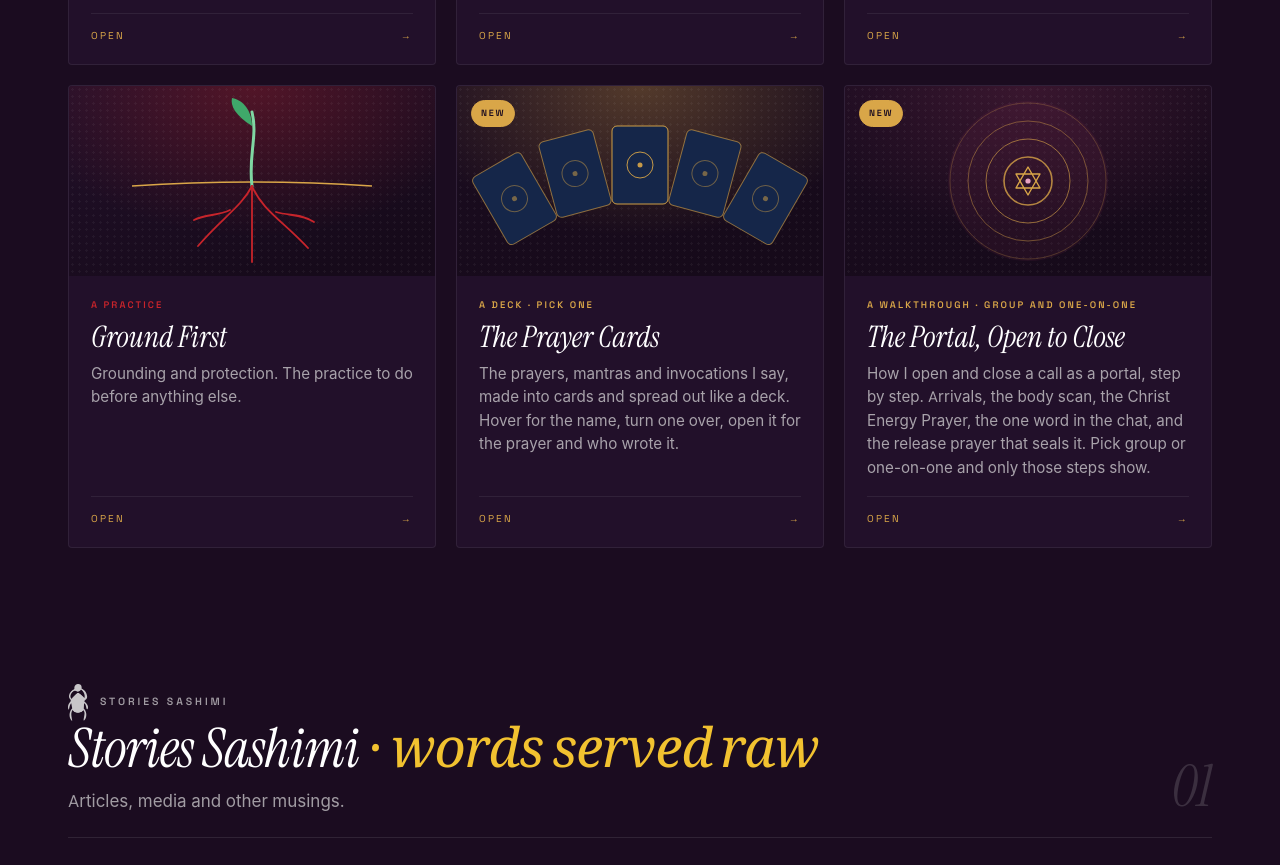
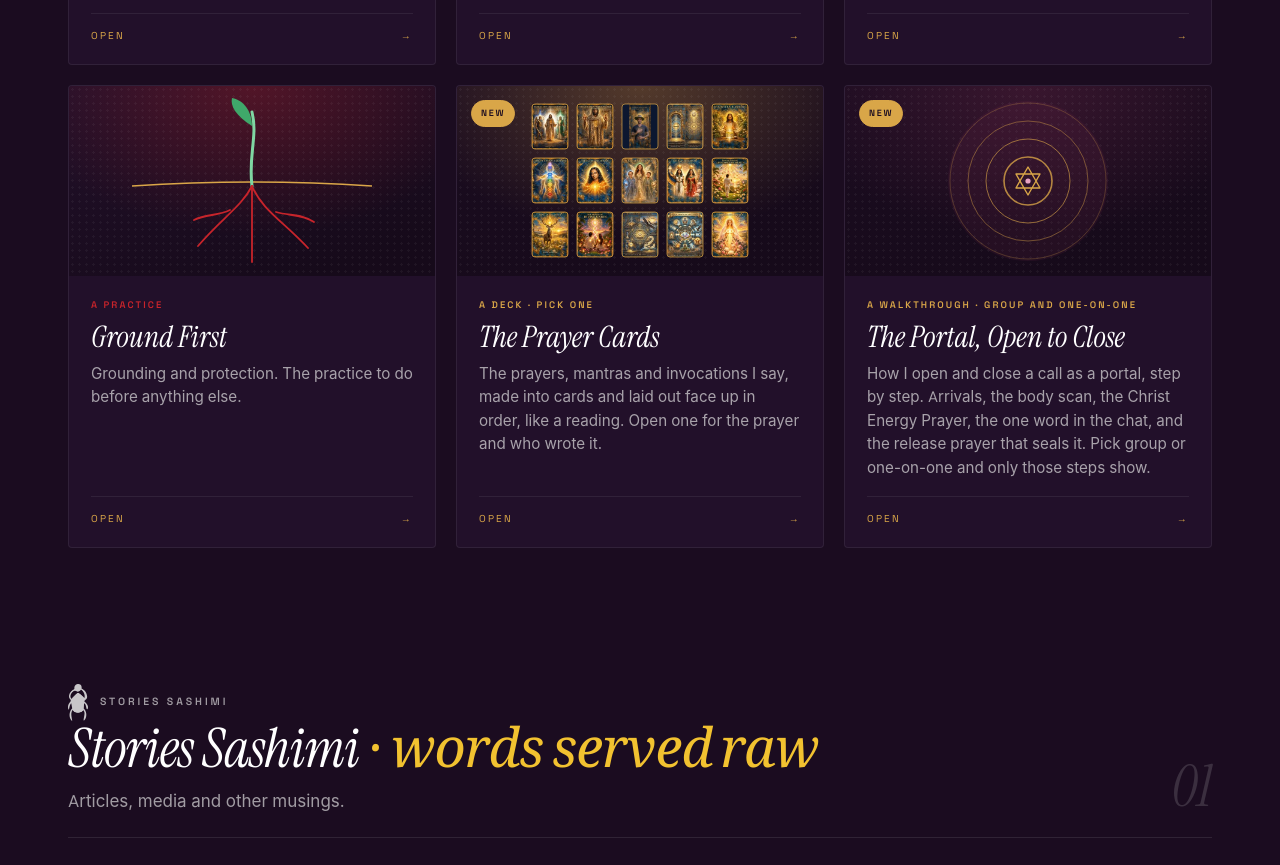
Before and after one commit to HagerCA/hagerca.github.io, a plain HTML site: page index.html in a window 1280 px wide. Shown: the part 2147-3012 px from the top of the page. Drawn offline with Linux system fonts and the light colour scheme.

Commit message:
The Prayer Cards tile: all 15 cards face up, in order

```diff
--- a/index.html
+++ b/index.html
@@ -224,7 +224,7 @@ const ART = {
   road: `<svg viewBox="0 0 300 190"><rect x="70" y="18" width="160" height="154" fill="#17130F" stroke="#C9A25A" stroke-width="1.6"/><rect x="77" y="25" width="146" height="140" fill="none" stroke="#C9A25A" stroke-opacity=".4"/><text x="150" y="56" text-anchor="middle" font-family="Space Grotesk,sans-serif" font-weight="700" font-size="17" letter-spacing="1" fill="#ECE3D0">THE BOURDAIN</text><text x="150" y="80" text-anchor="middle" font-family="Space Grotesk,sans-serif" font-weight="700" font-size="22" letter-spacing="2" fill="#C9A25A">ROAD</text>${[0,1,2,3].map(i=>`<line x1="92" x2="${146-i*6}" y1="${102+i*15}" y2="${102+i*15}" stroke="#ECE3D0" stroke-opacity=".3" stroke-width="2.4" stroke-linecap="round"/><line x1="${150-i*6}" x2="186" y1="${102+i*15}" y2="${102+i*15}" stroke="#ECE3D0" stroke-opacity=".2" stroke-dasharray="1 4"/><rect x="194" y="${96+i*15}" width="11" height="11" fill="none" stroke="${i<2?'#B8402E':'#ECE3D0'}" stroke-opacity="${i<2?1:.4}"/>`).join('')}<path d="M203.6 98.3c-.5-.3-1.1 0-1.4.6-1 2-2.9 3.7-5.3 4.4-.7.2-.9 1-.2 1.4 2.4 1.1 5.4-.3 6.7-2.8.7-1.3.8-2.9.2-3.6z" fill="#B8402E"/><path d="M203.6 113.3c-.5-.3-1.1 0-1.4.6-1 2-2.9 3.7-5.3 4.4-.7.2-.9 1-.2 1.4 2.4 1.1 5.4-.3 6.7-2.8.7-1.3.8-2.9.2-3.6z" fill="#B8402E"/></svg>`,
   fours: `<svg viewBox="0 0 300 190"><circle cx="150" cy="95" r="74" fill="none" stroke="#D9A648" stroke-opacity=".45" stroke-dasharray="2 5"/>${[0,1,2,3].map(r=>[0,1,2,3].map(c=>`<circle cx="${105+c*30}" cy="${50+r*30}" r="${r===c?7:4.5}" fill="${['#D9A648','#3FA86A','#2C5FC4','#D58A9B'][r]}" fill-opacity="${r===c?1:.55}"/>`).join('')).join('')}</svg>`,
   purge: `<svg viewBox="0 0 300 190"><circle cx="150" cy="104" r="64" fill="#E8732A" fill-opacity=".12"/><rect x="98" y="112" width="104" height="58" rx="3" fill="#2A1130" stroke="#D9A648" stroke-width="1.6"/><path d="M98 113 L150 146 L202 113" fill="none" stroke="#D9A648" stroke-width="1.4"/><path d="M150 104 C 128 92 128 66 142 50 C 142 64 150 70 154 70 C 150 56 158 38 170 28 C 166 46 182 58 180 80 C 179 96 166 106 150 104Z" fill="#E8732A" fill-opacity=".85"/><path d="M152 102 C 140 96 140 82 148 72 C 150 82 158 84 160 92 C 162 98 158 102 152 102Z" fill="#F7D46A"/><text x="150" y="184" text-anchor="middle" font-family="Space Grotesk,sans-serif" font-size="10" letter-spacing="3" fill="#D9A648" fill-opacity=".8">7 · 14 · 21</text></svg>`,
-  prayer: `<svg viewBox="0 0 300 190">${[-30,-15,0,15,30].map((r,i)=>`<g transform="rotate(${r} 150 330)"><rect x="122" y="40" width="56" height="78" rx="5" fill="#152649" stroke="#D9A648" stroke-opacity="${i===2?'.95':'.6'}"/><circle cx="150" cy="79" r="13" fill="none" stroke="#D9A648" stroke-opacity="${i===2?'.9':'.45'}"/><circle cx="150" cy="79" r="2.5" fill="#D9A648" fill-opacity="${i===2?'.9':'.5'}"/></g>`).join('')}</svg>`,
+  prayer: `<svg viewBox="0 0 300 190"><defs><clipPath id="pcClip"><rect width="36" height="45" rx="3"/></clipPath></defs>${['yeshua-and-the-archangels','christ-energy-prayer','divine-masculine-prayer-of-remembering','the-door-of-everything','the-water-blessing','throat-chakra-clearing','healing-prayers','family-prayers','isis-and-hathor','abundance-of-money','stag-invocation','the-prayer-of-divine-union','opening-sacred-space','prayer-of-acceptance','the-healing-prayer'].map((s,i)=>`<g transform="translate(${42+(i%5)*45} ${18+Math.floor(i/5)*54})"><rect width="36" height="45" rx="3" fill="#0C1730"/><image href="assets/prayer-cards/${s}.jpg" width="36" height="45" preserveAspectRatio="${i===2?'xMidYMid meet':'xMidYMid slice'}" clip-path="url(#pcClip)"/><rect width="36" height="45" rx="3" fill="none" stroke="#D9A648" stroke-opacity=".7"/></g>`).join('')}</svg>`,
   portal: `<svg viewBox="0 0 300 190"><circle cx="150" cy="95" r="80" fill="#7C2D50" fill-opacity=".14"/>${[78,60,42,24].map((r,i)=>`<circle cx="150" cy="95" r="${r}" fill="none" stroke="#D9A648" stroke-opacity="${.25+i*.18}" stroke-width="${i===3?1.6:1}"/>`).join('')}<path d="M150 81 L162 102 L138 102 Z M150 109 L138 88 L162 88 Z" fill="none" stroke="#D9A648" stroke-width="1.4" stroke-linejoin="round"/><circle cx="150" cy="95" r="2.6" fill="#E7A2C1"/></svg>`
 };
 
@@ -239,7 +239,7 @@ const ROOMS = [
    {t:'The Chakras', k:'Interactive teaching', d:'Seven lotus flowers. Flowing, blocked and the practice for every center, and a check-in for where you are right now.', u:'chakras/', art:'chakras', a:'#9B5FD0', g1:'rgba(155,95,208,.35)', g2:'#22102A'},
    {t:'The Living Arcana', k:'Field guide', d:'Eighteen sacred roles matched to the tarot, a five-level ladder, and a Reading that ends in a three-card spread.', u:'living-arcana/', art:'arcana', a:'#E58BB0', g1:'rgba(229,139,176,.3)', g2:'#2A1130'},
    {t:'Ground First', k:'A practice', d:'Grounding and protection. The practice to do before anything else.', u:'ground-first/', art:'ground', a:'#C8242B', g1:'rgba(200,36,43,.3)', g2:'#22102A', open:true},
-   {t:'The Prayer Cards', k:'A deck · Pick one', d:'The prayers, mantras and invocations I say, made into cards and spread out like a deck. Hover for the name, turn one over, open it for the prayer and who wrote it.', u:'prayer-cards/', art:'prayer', a:'#D9A648', g1:'rgba(217,166,72,.3)', g2:'#1B0C20', isNew:true},
+   {t:'The Prayer Cards', k:'A deck · Pick one', d:'The prayers, mantras and invocations I say, made into cards and laid out face up in order, like a reading. Open one for the prayer and who wrote it.', u:'prayer-cards/', art:'prayer', a:'#D9A648', g1:'rgba(217,166,72,.3)', g2:'#1B0C20', isNew:true},
    {t:'The Portal, Open to Close', k:'A walkthrough · Group and one-on-one', d:'How I open and close a call as a portal, step by step. Arrivals, the body scan, the Christ Energy Prayer, the one word in the chat, and the release prayer that seals it. Pick group or one-on-one and only those steps show.', u:'portal-ceremony/', art:'portal', a:'#D9A648', g1:'rgba(124,45,80,.32)', g2:'#1B0C20', isNew:true}
   ]},
  {id:'writings', name:'Stories Sashimi', em:'words served raw', glyph:'scarab', c:'#F2C230',
```
Also changed, not shown: assets/prayer-cards/abundance-of-money.jpg (added), assets/prayer-cards/christ-energy-prayer.jpg (added), assets/prayer-cards/divine-masculine-prayer-of-remembering.jpg (added), assets/prayer-cards/family-prayers.jpg (added), assets/prayer-cards/healing-prayers.jpg (added), assets/prayer-cards/isis-and-hathor.jpg (added), assets/prayer-cards/opening-sacred-space.jpg (added), assets/prayer-cards/prayer-of-acceptance.jpg (added), assets/prayer-cards/stag-invocation.jpg (added), assets/prayer-cards/the-door-of-everything.jpg (added), assets/prayer-cards/the-healing-prayer.jpg (added), assets/prayer-cards/the-prayer-of-divine-union.jpg (added), assets/prayer-cards/the-water-blessing.jpg (added), assets/prayer-cards/throat-chakra-clearing.jpg (added), 1 more files.
